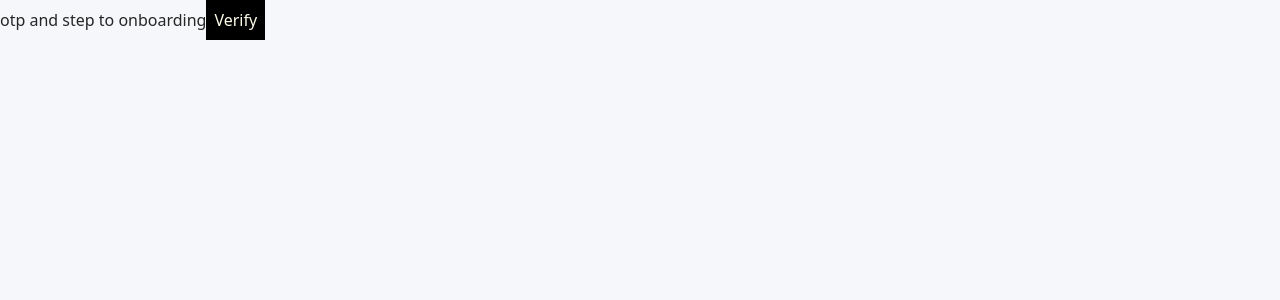
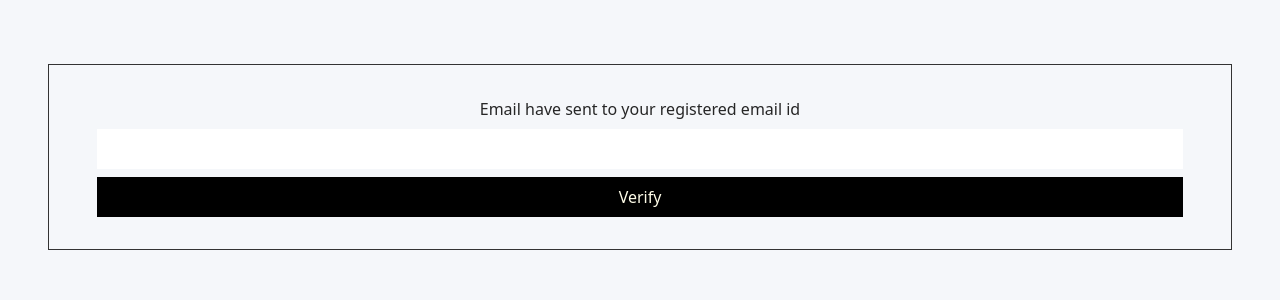
Before and after one commit to Ssharma0355/react-tech-social-media, a React (Create React App) app: page /verify-email in a window 1280 px wide. Shown: the top 300 px of the page. Built offline with nearby package versions, Linux system fonts and the light colour scheme.

Commit message:
email-verification

```diff
--- a/src/pages/authpage/SignupPage.js
+++ b/src/pages/authpage/SignupPage.js
@@ -3,6 +3,8 @@ import useThemeStore from "../../store/themeStore";
 import NavLayout from "../../layouts/NavLayout";
 import CaruselSection from "../landingpage/Section1/CaruselSection";
 import { Link, useNavigate } from "react-router-dom";
+import { CgMail } from "react-icons/cg";
+
 
 
 const SignupPage = () => {
@@ -39,7 +41,7 @@ const SignupPage = () => {
   return (
     <NavLayout>
       <main className={`${darkMode ? "dark" : ""}`}>
-        <div className="flex flex-row justify-center align-center justify-center gap-6 px-12 py-8 w-full">
+        <div className="flex flex-row align-center justify-center gap-6 px-12 py-8 w-full">
           <div className="flex flex-col align-center w-full p-4 gap-8">
             <div className="flex align-center justify-center">
               <button className="w-full bg-gray-200 rounded-[8px] p-1">
--- a/src/pages/email-verification/VerifyEmail.js
+++ b/src/pages/email-verification/VerifyEmail.js
@@ -1,20 +1,31 @@
-import React from 'react'
+import React, { useState } from 'react'
 import { Link, useNavigate } from "react-router-dom";
 
 
 const VerifyEmail = () => {
     const navigate = useNavigate();
+    const [otp, setOtp] = useState("")
+
+
 
     const verfyEmail =()=>{
         navigate("/onboarding")
 
     }
   return (
-    <div>
-      otp and step to onboarding
-      <button className='p-2 bg-black text-yellow-50' onClick={verfyEmail}>Verify</button>
-    </div>
-  )
+    <main className="flex flex-col justify-center px-12 py-16">
+      <div className="flex flex-col gap-2 text-center  border-[1px] border-[#333] px-12 py-8">
+        <p>Email have sent to your registered email id</p>
+        <div>
+          <input type="text" maxLength={5} value={otp} onChange={(e)=>{setOtp(e.target.value)}} className='p-2 w-full' />
+        </div>
+
+        <button className="p-2 bg-black text-yellow-50" onClick={verfyEmail}>
+          Verify
+        </button>
+      </div>
+    </main>
+  );
 }
 
 export default VerifyEmail
```
